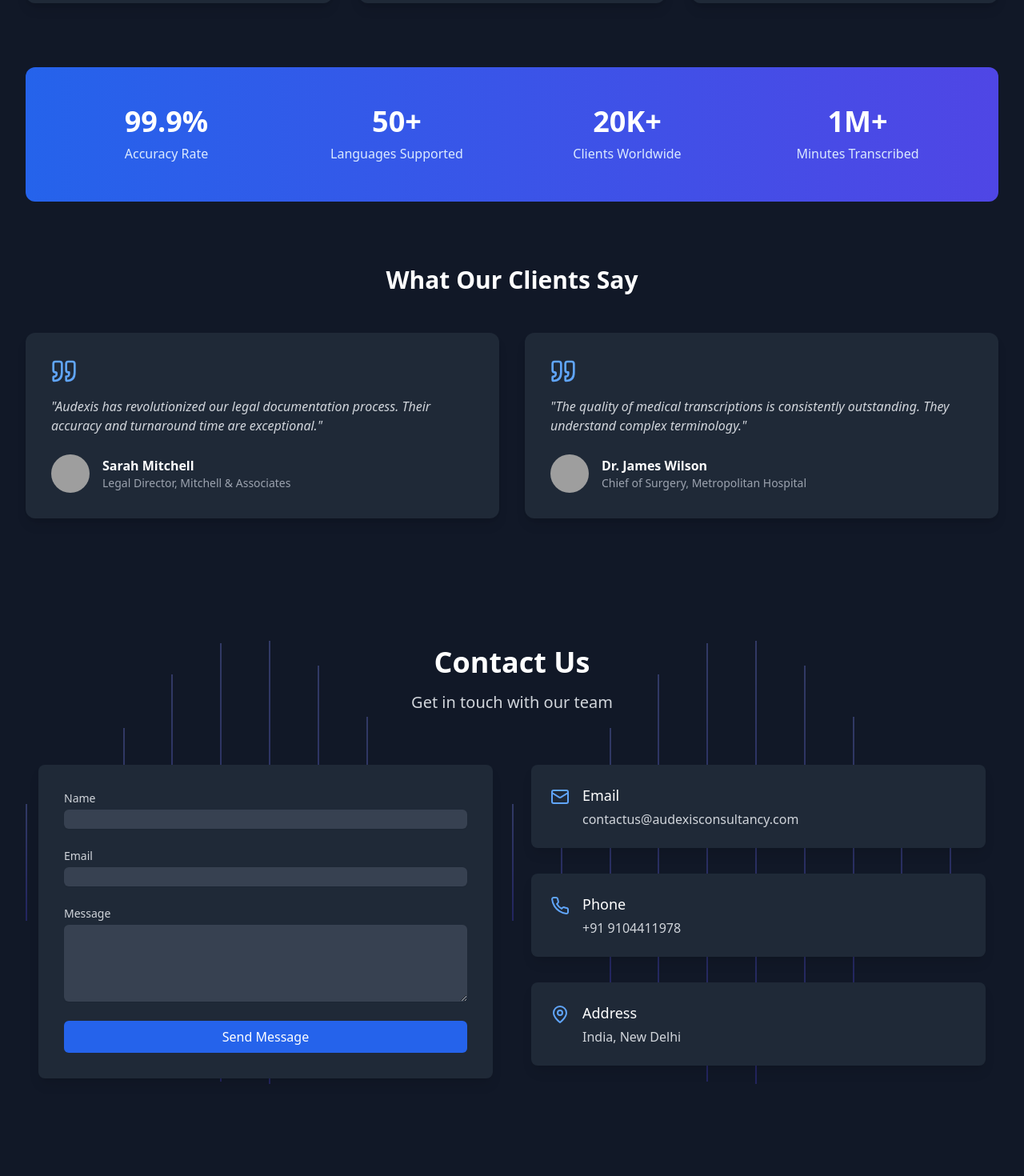
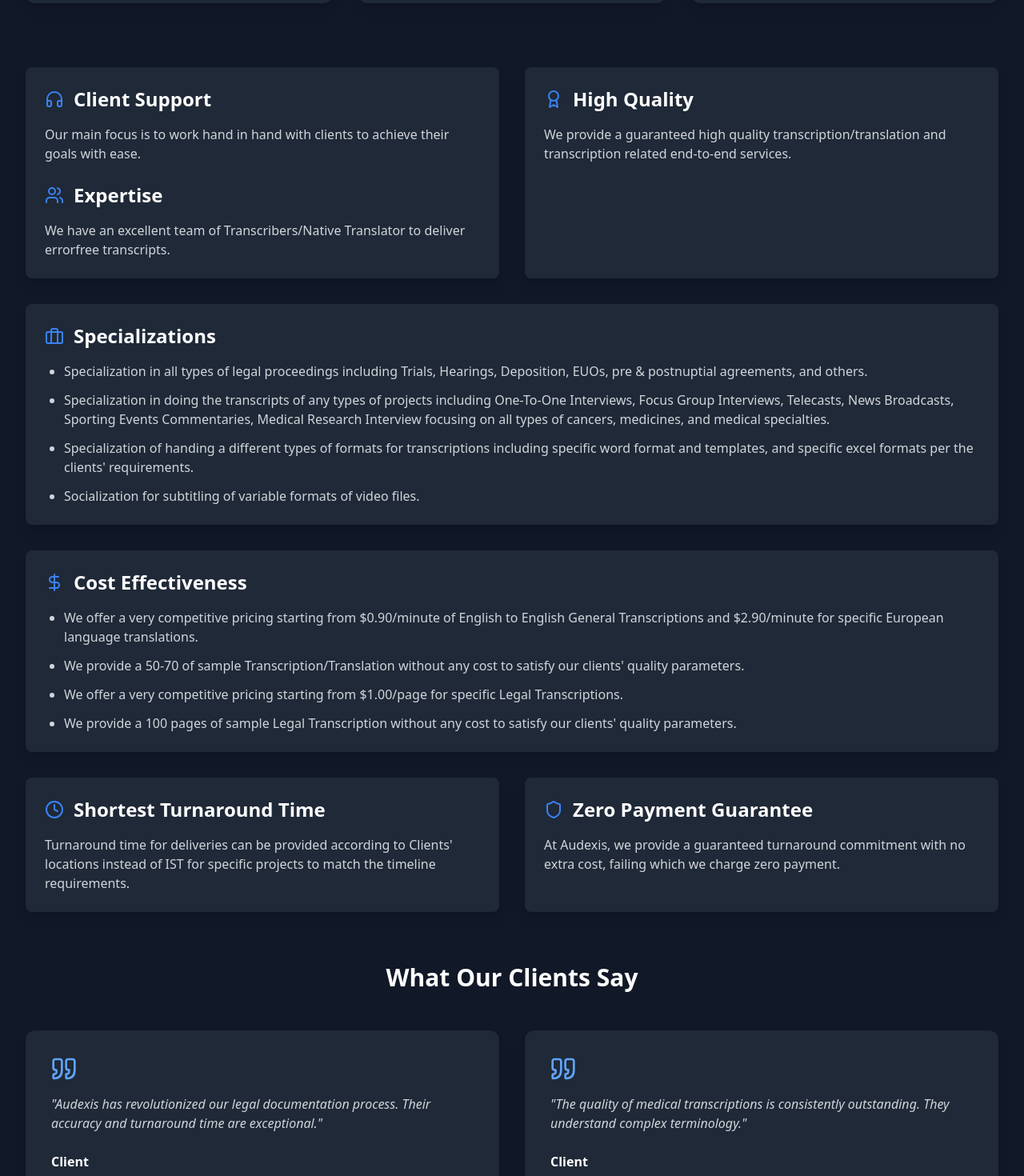
Before and after one commit to newcomer119/Audexis, a React (Vite) app: page /why-audexis in a window 1280 px wide. Shown: the part 740-2210 px from the top of the page at 80% size. Built offline with nearby package versions, Linux system fonts and the light colour scheme; grey boxes are pictures that could not be loaded.

Commit message:
added changes in services section

```diff
--- a/src/App.tsx
+++ b/src/App.tsx
@@ -48,7 +48,7 @@ export function App() {
           <Footer />
 
           <a
-            href="tel:+1234567890"
+            href="tel:+91 9811175099"
             className="fixed right-0 top-1/2 transform -translate-y-1/2 bg-red-600 hover:bg-red-700 text-white font-semibold py-4 px-2 rounded-l-md shadow-lg flex flex-col items-center justify-center space-y-2 transition-all duration-300"
           >
             <MessageCircle className="w-6 h-6 mb-2" />
--- a/src/components/Contact.tsx
+++ b/src/components/Contact.tsx
@@ -119,7 +119,7 @@ export function Contact() {
                 <Phone className="h-6 w-6 text-blue-600 dark:text-blue-400 mt-1" />
                 <div className="ml-4">
                   <h3 className="text-lg font-medium text-gray-900 dark:text-white">Phone</h3>
-                  <p className="mt-1 text-gray-600 dark:text-gray-300">+91 9104411978</p>
+                  <p className="mt-1 text-gray-600 dark:text-gray-300">+91 9811175099</p>
                 </div>
               </div>
             </div>
--- a/src/components/about/About.tsx
+++ b/src/components/about/About.tsx
@@ -22,8 +22,8 @@ export function About() {
         </div>
 
         <Mission />
-        <Stats />
-        <Team />
+
+
         <Testimonials />
         <Contact />
       </div>
--- a/src/components/about/Testimonials.tsx
+++ b/src/components/about/Testimonials.tsx
@@ -5,13 +5,13 @@ export function Testimonials() {
   const testimonials = [
     {
       quote: "Audexis has transformed how we handle our legal transcriptions. Their accuracy and turnaround time are unmatched.",
-      author: "David Miller",
-      role: "Legal Director, Miller & Associates"
+      author: "Client",
+      role: "Legal Director"
     },
     {
       quote: "The quality of medical transcriptions we receive from Audexis is consistently excellent. They understand our specialized terminology.",
-      author: "Dr. Sarah Chen",
-      role: "Chief of Medicine, Metropolitan Hospital"
+      author: "Client",
+      role: "Chief of Medicine"
     }
   ];
 
--- a/src/components/why-audexis/Testimonials.tsx
+++ b/src/components/why-audexis/Testimonials.tsx
@@ -5,15 +5,11 @@ export function Testimonials() {
   const testimonials = [
     {
       quote: "Audexis has revolutionized our legal documentation process. Their accuracy and turnaround time are exceptional.",
-      author: "Sarah Mitchell",
-      role: "Legal Director, Mitchell & Associates",
-      image: "https://images.unsplash.com/photo-1494790108377-be9c29b29330?auto=format&fit=crop&q=80&w=120&h=120"
+      author: "Client",
     },
     {
       quote: "The quality of medical transcriptions is consistently outstanding. They understand complex terminology.",
-      author: "Dr. James Wilson",
-      role: "Chief of Surgery, Metropolitan Hospital",
-      image: "https://images.unsplash.com/photo-1612349317150-e413f6a5b16d?auto=format&fit=crop&q=80&w=120&h=120"
+      author: "Client",
     }
   ];
 
@@ -29,21 +25,9 @@ export function Testimonials() {
             <p className="text-gray-700 dark:text-gray-300 mb-6 italic">
               "{testimonial.quote}"
             </p>
-            <div className="flex items-center">
-              <img
-                src={testimonial.image}
-                alt={testimonial.author}
-                className="w-12 h-12 rounded-full mr-4"
-              />
-              <div>
-                <p className="font-semibold text-gray-900 dark:text-white">
-                  {testimonial.author}
-                </p>
-                <p className="text-gray-600 dark:text-gray-400 text-sm">
-                  {testimonial.role}
-                </p>
-              </div>
-            </div>
+            <p className="font-semibold text-gray-900 dark:text-white">
+              {testimonial.author}
+            </p>
           </div>
         ))}
       </div>
--- a/src/components/why-audexis/WhyAudexis.tsx
+++ b/src/components/why-audexis/WhyAudexis.tsx
@@ -2,8 +2,105 @@ import React from 'react';
 import { BackgroundAnimation } from '../animations/BackgroundAnimation';
 import { Features } from './Features';
 import { Testimonials } from './Testimonials';
-import { Stats } from './Stats';
+import {
+  HeadphonesIcon,
+  Users,
+  Award,
+  Briefcase,
+  Clock,
+  Shield,
+  DollarSign
+} from 'lucide-react';
+
 import { Contact } from '../Contact';
+
+const ServiceDetails = () => {
+  return (
+    <div className="mb-16">
+      <div className="grid grid-cols-1 md:grid-cols-2 gap-8">
+        {/* Client Support & Expertise */}
+        <div className="bg-white dark:bg-gray-800 rounded-lg p-6 shadow-lg">
+          <div className="flex items-center gap-3 mb-4">
+            <HeadphonesIcon className="w-6 h-6 text-blue-500" />
+            <h3 className="text-2xl font-semibold text-gray-900 dark:text-white">Client Support</h3>
+          </div>
+          <p className="text-gray-700 dark:text-gray-300 mb-6">
+            Our main focus is to work hand in hand with clients to achieve their goals with ease.
+          </p>
+
+          <div className="flex items-center gap-3 mb-4">
+            <Users className="w-6 h-6 text-blue-500" />
+            <h3 className="text-2xl font-semibold text-gray-900 dark:text-white">Expertise</h3>
+          </div>
+          <p className="text-gray-700 dark:text-gray-300">
+            We have an excellent team of Transcribers/Native Translator to deliver errorfree transcripts.
+          </p>
+        </div>
+
+        {/* High Quality & Specializations */}
+        <div className="bg-white dark:bg-gray-800 rounded-lg p-6 shadow-lg">
+          <div className="flex items-center gap-3 mb-4">
+            <Award className="w-6 h-6 text-blue-500" />
+            <h3 className="text-2xl font-semibold text-gray-900 dark:text-white">High Quality</h3>
+          </div>
+          <p className="text-gray-700 dark:text-gray-300">
+            We provide a guaranteed high quality transcription/translation and transcription related end-to-end services.
+          </p>
+        </div>
+      </div>
+
+      {/* Specializations Section */}
+      <div className="mt-8 bg-white dark:bg-gray-800 rounded-lg p-6 shadow-lg">
+        <div className="flex items-center gap-3 mb-4">
+          <Briefcase className="w-6 h-6 text-blue-500" />
+          <h3 className="text-2xl font-semibold text-gray-900 dark:text-white">Specializations</h3>
+        </div>
+        <ul className="list-disc pl-6 space-y-3 text-gray-700 dark:text-gray-300">
+          <li>Specialization in all types of legal proceedings including Trials, Hearings, Deposition, EUOs, pre & postnuptial agreements, and others.</li>
+          <li>Specialization in doing the transcripts of any types of projects including One-To-One Interviews, Focus Group Interviews, Telecasts, News Broadcasts, Sporting Events Commentaries, Medical Research Interview focusing on all types of cancers, medicines, and medical specialties.</li>
+          <li>Specialization of handing a different types of formats for transcriptions including specific word format and templates, and specific excel formats per the clients' requirements.</li>
+          <li>Socialization for subtitling of variable formats of video files.</li>
+        </ul>
+      </div>
+
+      {/* Cost Effectiveness Section */}
+      <div className="mt-8 bg-white dark:bg-gray-800 rounded-lg p-6 shadow-lg">
+        <div className="flex items-center gap-3 mb-4">
+          <DollarSign className="w-6 h-6 text-blue-500" />
+          <h3 className="text-2xl font-semibold text-gray-900 dark:text-white">Cost Effectiveness</h3>
+        </div>
+        <ul className="list-disc pl-6 space-y-3 text-gray-700 dark:text-gray-300">
+          <li>We offer a very competitive pricing starting from $0.90/minute of English to English General Transcriptions and $2.90/minute for specific European language translations.</li>
+          <li>We provide a 50-70 of sample Transcription/Translation without any cost to satisfy our clients' quality parameters.</li>
+          <li>We offer a very competitive pricing starting from $1.00/page for specific Legal Transcriptions.</li>
+          <li>We provide a 100 pages of sample Legal Transcription without any cost to satisfy our clients' quality parameters.</li>
+        </ul>
+      </div>
+
+      {/* Turnaround Time & Zero Payment */}
+      <div className="mt-8 grid grid-cols-1 md:grid-cols-2 gap-8">
+        <div className="bg-white dark:bg-gray-800 rounded-lg p-6 shadow-lg">
+          <div className="flex items-center gap-3 mb-4">
+            <Clock className="w-6 h-6 text-blue-500" />
+            <h3 className="text-2xl font-semibold text-gray-900 dark:text-white">Shortest Turnaround Time</h3>
+          </div>
+          <p className="text-gray-700 dark:text-gray-300">
+            Turnaround time for deliveries can be provided according to Clients' locations instead of IST for specific projects to match the timeline requirements.
+          </p>
+        </div>
+        <div className="bg-white dark:bg-gray-800 rounded-lg p-6 shadow-lg">
+          <div className="flex items-center gap-3 mb-4">
+            <Shield className="w-6 h-6 text-blue-500" />
+            <h3 className="text-2xl font-semibold text-gray-900 dark:text-white">Zero Payment Guarantee</h3>
+          </div>
+          <p className="text-gray-700 dark:text-gray-300">
+            At Audexis, we provide a guaranteed turnaround commitment with no extra cost, failing which we charge zero payment.
+          </p>
+        </div>
+      </div>
+    </div>
+  );
+};
 
 export function WhyAudexis() {
   return (
@@ -18,9 +115,8 @@ export function WhyAudexis() {
             Industry-leading transcription services backed by expertise, technology, and dedication
           </p>
         </div>
-
         <Features />
-        <Stats />
+        <ServiceDetails />
         <Testimonials />
         <Contact />
       </div>
--- a/src/pages/services/GlobalTranscription.tsx
+++ b/src/pages/services/GlobalTranscription.tsx
@@ -24,25 +24,25 @@ export function GlobalTranscriptionPage() {
           features={[
             "Multiple Language Support",
             "International Business Meetings",
-            "Cross-Cultural Communications",
+            "Technical Document Translation",
             "Global Conference Coverage"
           ]}
           details={[
             {
               title: "Multilingual Services",
-              description: "Expert transcription services in multiple languages with native-speaking professionals and cultural understanding."
+              description: "Expert transcription services in multiple languages with native-speaking professionals and cultural understanding.\n\nOur team of certified linguists ensures accurate translation while maintaining the original context and meaning."
+            },
+            {
+              title: "Technical/Text Translation",
+              description: "Specialized translation of technical documents, legal contracts, and medical records with industry-specific terminology.\n\nWe provide precise translation services for research papers, medical studies, legal documentation, and technical manuals while maintaining strict confidentiality and accuracy."
             },
             {
               title: "International Business",
-              description: "Accurate transcription of international business meetings, negotiations, and global corporate events."
-            },
-            {
-              title: "Cross-Cultural",
-              description: "Professional transcription of cross-cultural communications with attention to cultural nuances and context."
+              description: "Accurate transcription and translation of international business meetings, negotiations, and global corporate events.\n\nOur services include real-time translation, document localization, and cultural adaptation for business communications."
             },
             {
               title: "Global Events",
-              description: "Comprehensive coverage of international conferences, seminars, and multinational corporate meetings."
+              description: "Comprehensive coverage of international conferences, seminars, and multinational corporate meetings.\n\nWe offer simultaneous translation and transcription services for global events, ensuring effective communication across language barriers."
             }
           ]}
         />
```
Also changed, not shown: src/pages/Services.tsx (+5 -5 lines), src/pages/services/GeneralTranscription.tsx (+6 -6 lines), src/pages/services/LegalTranscription.tsx (+8 -8 lines).
